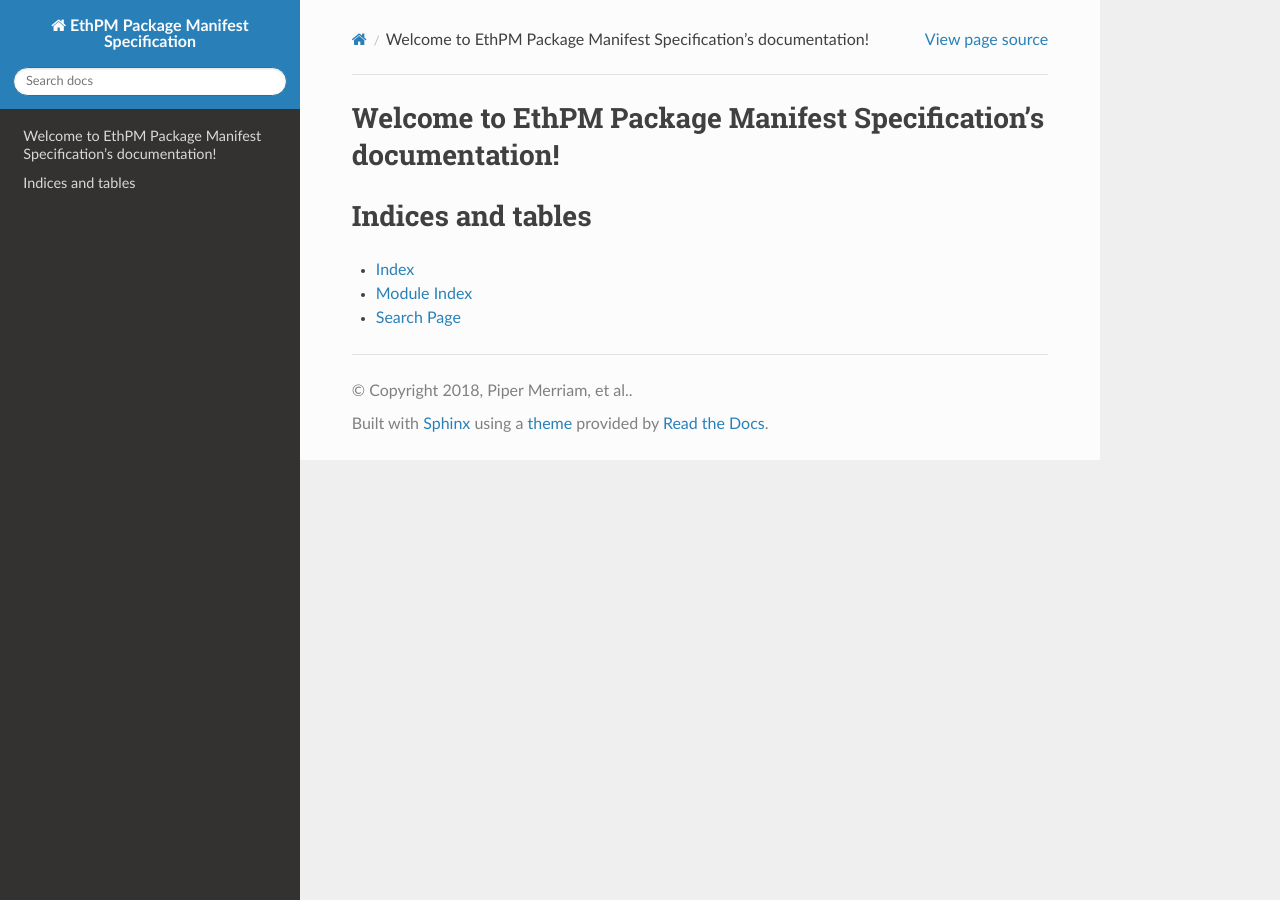
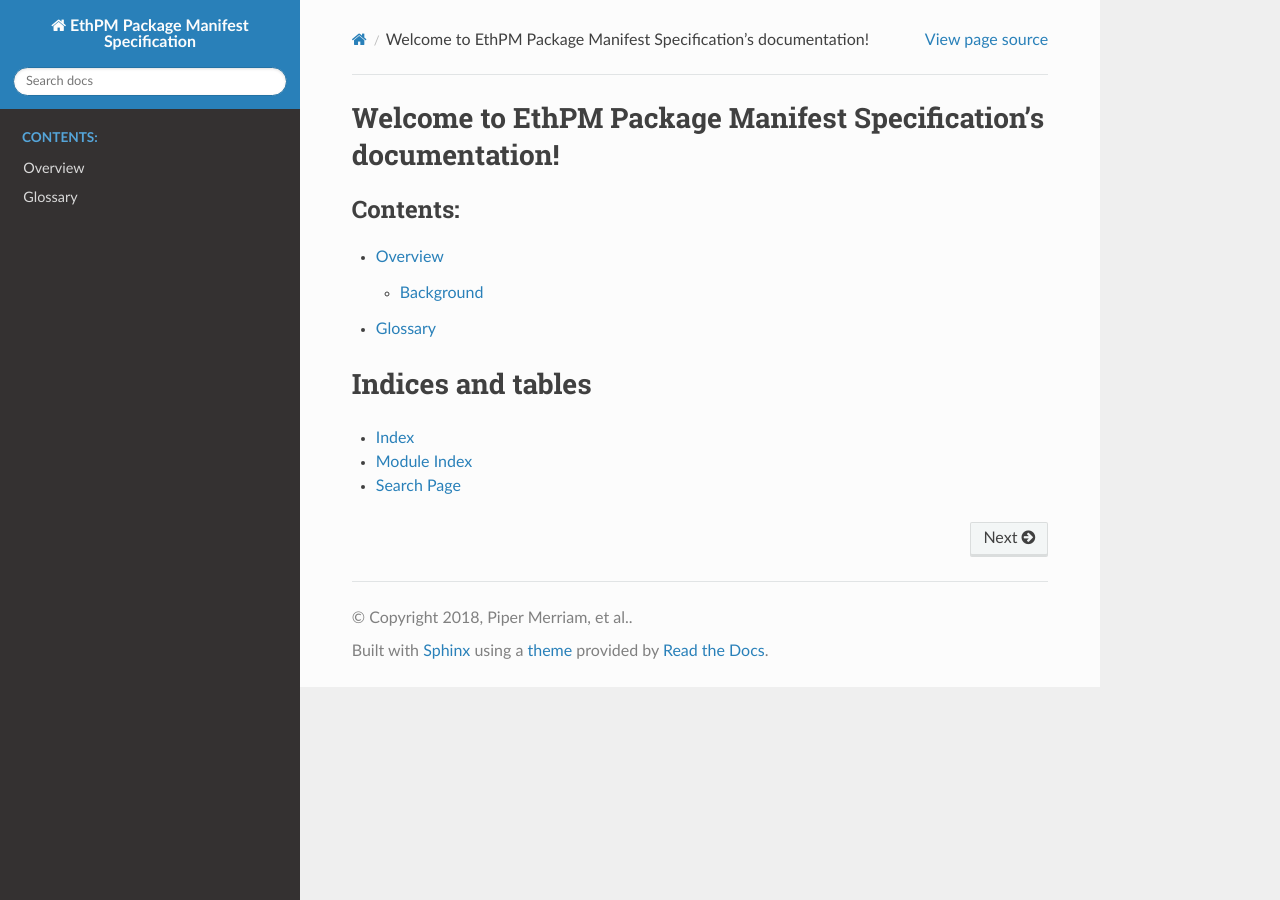
Before and after one commit to ethpm/ethpm-spec, a Sphinx documentation site: the page built from docs/source/index.rst, in a window 1280 px wide. Built offline with Sphinx 7.4.7 and the Read the Docs theme 2.0.0, drawn with Linux system fonts in a browser that asks for light colours.

Commit message:
dirty-docs

```diff
--- /dev/null
+++ b/docs/source/_include.rst
@@ -0,0 +1 @@
+.. |ABI| replace:: :term:`ABI`
--- a/docs/source/index.rst
+++ b/docs/source/index.rst
@@ -10,6 +10,9 @@
    :maxdepth: 2
    :caption: Contents:
 
+   overview
+   glossary
+
 Indices and tables
 ==================
 
```
Also changed, not shown: docs/source/glossary.rst (added, +9 -0 lines), docs/source/overview.rst (added, +8 -0 lines), 1 other file.
